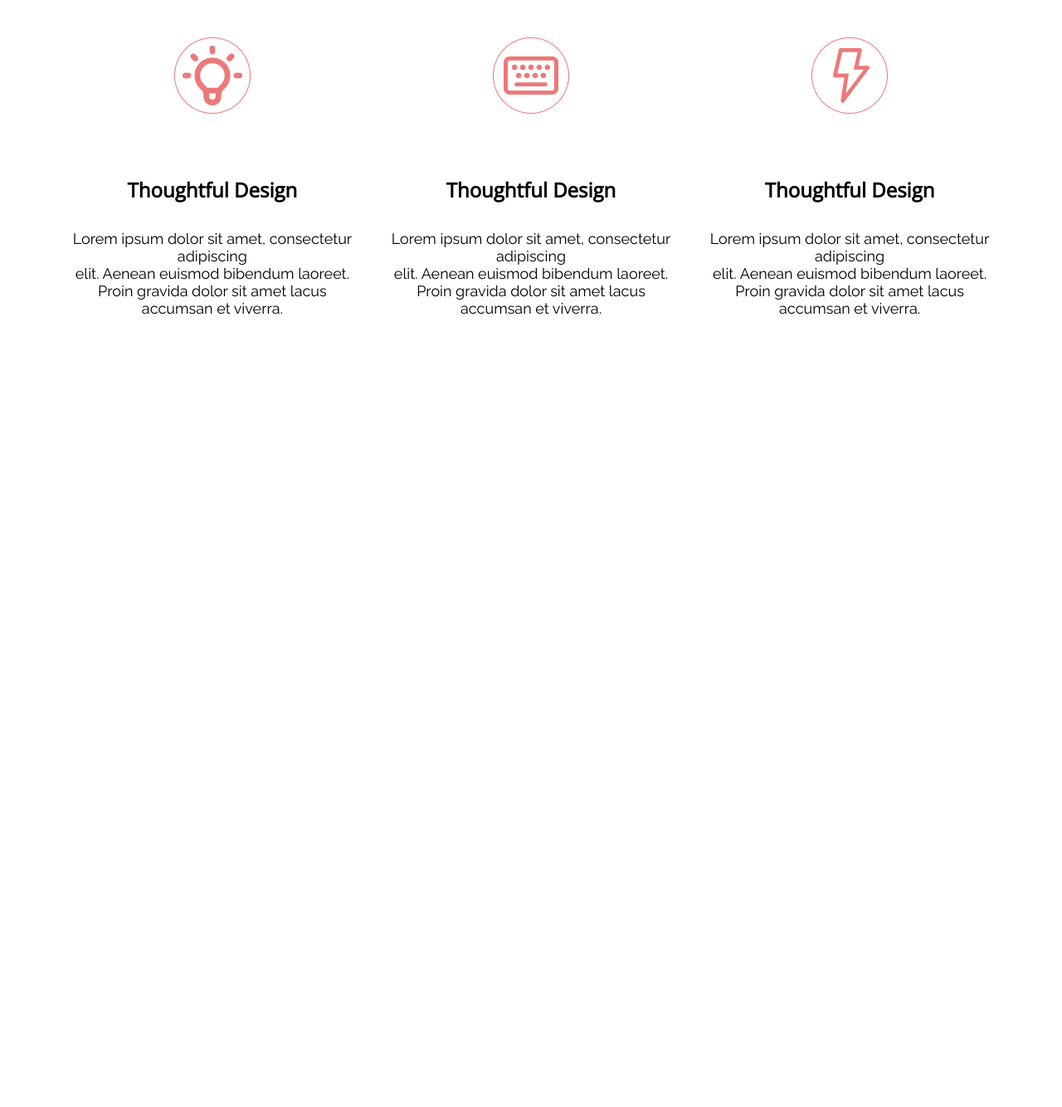
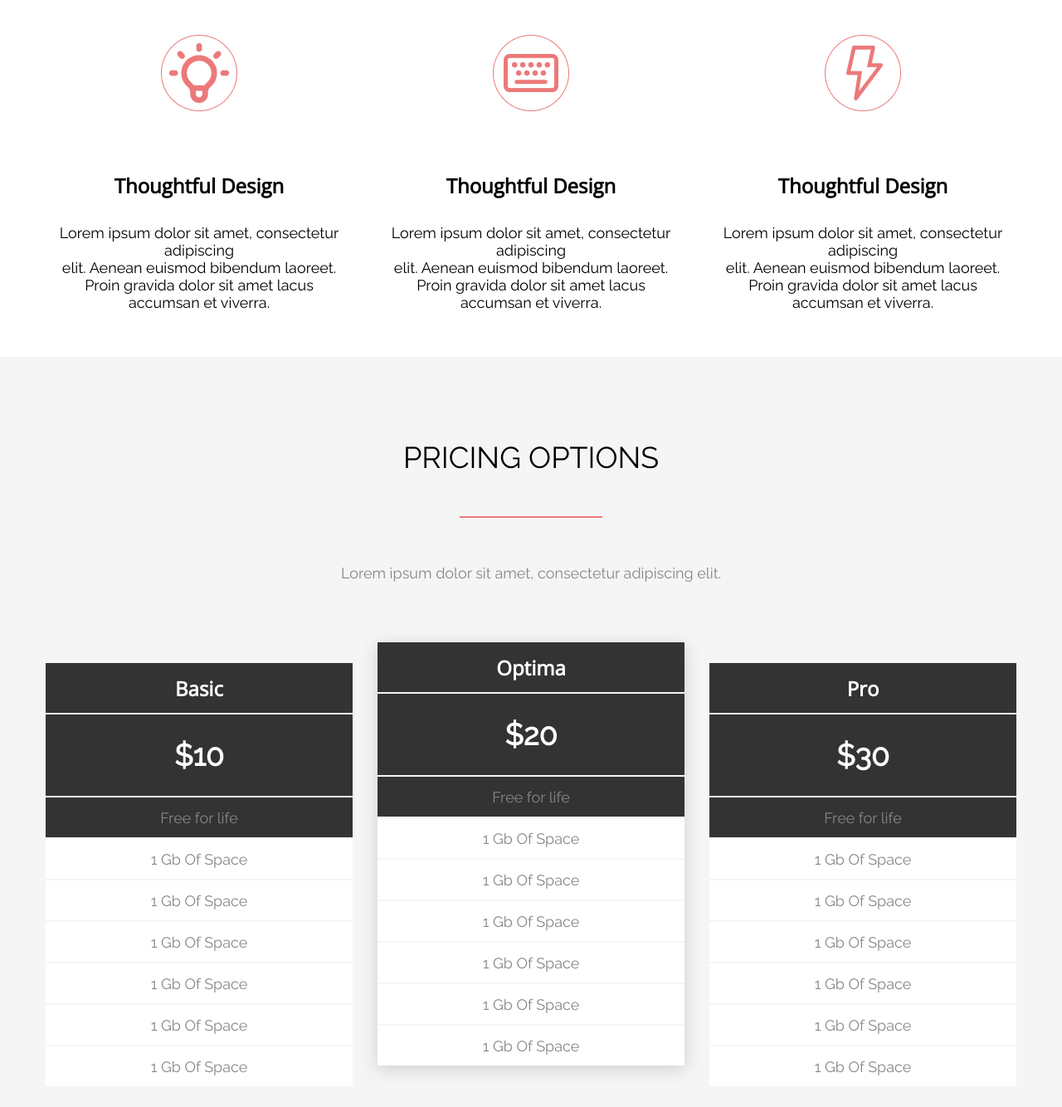
Before and after one commit to KisliyBlin4ik/HomeWork, a plain HTML site: page src/index.html in a window 1280 px wide. Shown: the part 920-2254 px from the top of the page at 83% size. Before the commit the page ends 1340 px from the top, so only its background shows below. Drawn offline with nearby package versions, Linux system fonts and the light colour scheme.

Commit message:
add new block

```diff
--- /dev/null
+++ b/src/css/style.css
@@ -0,0 +1,253 @@
+
+* {
+    margin: 0;
+}
+
+
+/* начало tabs */
+.tabs {
+    font-family: "Open Sans";
+    width: 1170px;
+    margin: auto;
+    padding: 50px 15px 0px;
+}
+
+.tabs .header {
+    padding: 0;
+    display: flex;
+    justify-content: space-between;
+    text-align: center;
+}
+
+.tabs .header span {
+    box-sizing: border-box;
+    font-size: 14px;
+    font-style: normal;
+    font-weight: 400;
+    width: 183px;
+    padding: 10px;
+}
+
+.tabs .header .tab_1 {
+    cursor: pointer;
+    border: 1px solid #C6CBCD;
+    border-bottom: 1px solid white;
+    border-radius: 5px 5px 0 0;
+    width: 201px;
+}
+
+.tabs .header .tab_2, .tab_3 {
+    cursor: pointer;
+    border-bottom: 1px solid #C6CBCD;
+}
+
+.tabs .header .tab_4 {
+    width: 603px;
+    border-bottom: 1px solid #C6CBCD;
+}
+
+.tabs .content {
+    display: flex;
+    border: 1px solid #C6CBCD;
+    border-top: none;
+}
+
+.tabs .text_1 {
+    display: flex;
+    justify-content: space-evenly;
+    flex-direction: column;
+    margin-left: 100px;
+    margin-bottom: 20px;
+}
+
+.tabs h3 {
+    font-style: normal;
+    font-weight: 700;
+    font-size: 30px;
+}
+
+.tabs h5 {
+    font-family: "Raleway";
+    font-style: normal;
+    font-weight: 400;
+    font-size: 18px;
+}
+
+.tabs .button_1 {
+    background-color: #EC7979;
+    border: none;
+    color: white;
+    font-weight: 600;
+    font-size: 18px;
+    width: 270px;
+    height: 58px;
+    cursor: pointer;
+    padding: 0;
+}
+
+.tabs #right {
+    margin-left: 30px;
+}
+/* конец tabs */
+
+
+
+
+
+/* начало about */
+.about {
+    font-family: "Raleway";
+    font-style: normal;
+    text-align: center;
+    width: 1170px;
+    margin: auto;
+    padding: 0 15px;
+    margin-top: 55px;
+    margin-bottom: 55px;
+}
+
+.about header div{
+    border: 1px solid #EC7979;
+    width: 170px;
+    margin: auto;
+}
+
+.about header h5 {
+    color: #86878B;
+    padding: 0;
+    margin-top: 40px;
+    margin-bottom: 71px;
+}
+
+.about section {
+    display: flex;
+    justify-content: space-between;
+    align-items: flex-end;
+}
+
+.about div[class^="box"] {
+    padding: 0;
+    max-width: 370px;
+}
+
+.about h2 {
+    font-size: 36px;
+    font-weight: 400;
+    padding: 50px 0;
+}
+
+.about h4 {
+    font-family: "Open Sans";
+    font-size: 24px;
+    font-weight: 700;
+    margin: 30px 0;
+}
+
+.about h5 {
+    font-size: 18px;
+    font-weight: 400;
+}
+/* Конец about */
+
+
+
+
+
+
+/* Начало price */
+.price {
+    background: #F5F5F5;
+    padding:  50px 0 ;
+}
+
+.container {
+    font-family: "Raleway";
+    font-style: normal;
+    text-align: center;
+    width: 1170px;
+    margin: auto;
+    padding: 0 15px;
+}
+
+.price header div{
+    border: 1px solid #EC7979;
+    width: 170px;
+    margin: auto;
+}
+
+.price header h5 {
+    color: #86878B;
+    padding: 0;
+    margin-top: 40px;
+    margin-bottom: 60px;
+}
+
+.price h2 {
+    font-size: 36px;
+    font-weight: 400;
+    padding: 50px 0;
+}
+
+.price section {
+    display: flex;
+    justify-content: space-between;
+    align-items: flex-end;
+    height: 535px;
+}
+
+.price div[class^="box"] {
+    background: #FFFFFF;
+    box-sizing: border-box;
+    display: flex;
+    flex-direction: column;
+    justify-content: space-evenly;
+    width: 370px;
+    height: 510px;
+}
+
+.price .box_2_shadow {
+    align-self: flex-start;
+    filter: drop-shadow(0px 4px 10px rgba(51, 51, 51, 0.2));
+    margin: 0;
+}
+
+.price h5 {
+    display: flex;
+    align-items: center;
+    justify-content: center;
+    color: #86878B;
+    border-top: 2px solid #F5F5F5;
+    height: 48px;
+    font-size: 18px;
+    font-weight: 400;
+}
+
+.price section .back_black {
+    background: #333333;
+}
+
+.price h4 {
+    display: flex;
+    justify-content: center;
+    align-items: center;
+    font-family: "Open Sans";
+    font-size: 24px;
+    font-weight: 700;
+    height: 60px;
+    background: #333333;
+    color: #FFFFFF;
+
+}
+
+.price h3 {
+    display: flex;
+    justify-content: center;
+    align-items: center;
+    font-size: 36px;
+    font-weight: 700;
+    height: 98px;
+    background: #333333;
+    color: #FFFFFF;
+    border-top: 2px solid #F5F5F5;
+}
+/* конец price */
--- a/src/css/style_about.css
+++ /dev/null
@@ -1,51 +0,0 @@
-
-.about {
-    font-family: "Raleway";
-    font-style: normal;
-    text-align: center;
-    width: 1170px;
-    margin: auto;
-    padding: 0 15px;
-}
-
-.about header div{
-    border: 1px solid #EC7979;
-    width: 170px;
-    margin: auto;
-}
-
-.about header h5 {
-    color: #A4A5A8;
-    padding: 0;
-    margin-top: 40px;
-    margin-bottom: 71px;
-}
-
-.about div[class^="box"] {
-    display: inline-block;
-    margin: 0 5px;
-    padding: 0;
-    text-align: center;
-    max-width: 370px;
-}
-
-.about h2 {
-    font-size: 36px;
-    line-height: 42px;
-    font-weight: 400;
-    margin: 50px 0;
-}
-
-.about h4 {
-    font-family: "Open Sans";
-    font-size: 24px;
-    line-height: 33px;
-    font-weight: 700;
-    margin-bottom: 8;
-}
-
-.about h5 {
-    font-size: 18px;
-    line-height: 21px;
-    font-weight: 400;
-}
--- a/src/css/style_tabs.css
+++ /dev/null
@@ -1,90 +0,0 @@
-.tabs {
-    font-family: "Open Sans";
-    width: 1170px;
-    margin: auto;
-    padding: 50px 15px;
-}
-
-.tabs .header {
-    font-size: 0;
-    text-align: center;
-}
-
-.tabs .header span {
-    display: inline-block;
-    font-size: 14px;
-    font-style: normal;
-    font-weight: 400;
-    line-height: 19px;
-    width: 183px;
-    box-sizing: border-box;
-    padding: 10px;
-}
-
-.tabs .header .tab_1 {
-    cursor: pointer;
-    border: 1px solid #C6CBCD;
-    border-bottom: 1px solid white;
-    border-radius: 5px 5px 0 0;
-    width: 201px;
-}
-
-.tabs .header .tab_2, .tab_3 {
-    cursor: pointer;
-    border-bottom: 1px solid #C6CBCD;
-}
-
-.tabs .header .tab_4 {
-    display: inline-block;
-    width: 603px;
-    border-bottom: 1px solid #C6CBCD;
-}
-
-.tabs .content {
-    border: 1px solid #C6CBCD;
-    border-top: none;
-}
-
-.tabs h3 {
-    text-align: left;
-    font-style: normal;
-    font-weight: 700;
-    font-size: 30px;
-    line-height: 41px;
-    width: 570px;
-    float: left;
-    margin-right: 25px;
-    margin-left: 100px;
-}
-
-.tabs h5 {
-    font-family: "Raleway";
-    font-style: normal;
-    font-weight: 400;
-    font-size: 18px;
-    line-height: 21px;
-    width: 570px;
-    float: left;
-    margin-right: 25px;
-    margin-left: 100px;
-}
-
-.tabs #right {
-    display: -webkit-box;
-    margin-left: auto;
-}
-
-.tabs .button_1 {
-    background-color: #EC7979;
-    border: none;
-    color: white;
-    font-weight: 600;
-    font-size: 18px;
-    line-height: 25px;
-    left: 465px;
-    position: absolute;
-    margin-top: 400px;
-    width: 270px;
-    height: 58px;
-    cursor: pointer;;
-}
--- a/src/index.html
+++ b/src/index.html
@@ -5,19 +5,19 @@
     <meta http-equiv="X-UA-Compatible" content="IE=edge">
     <meta name="viewport" content="width=device-width, initial-scale=1.0">
     <title>Figma</title>
-    <link rel="stylesheet" href="css/style_about.css">
-    <link rel="stylesheet" href="css/style_tabs.css">
+    <link rel="stylesheet" href="css/style.css">
     <link rel="stylesheet" href="https://fonts.googleapis.com/css?family=Raleway|Open+Sans|Poppins">
 </head>
 <body>
-    <div class="tabs">
+    <section class="tabs">
         <div class="header">
             <span class="tab_1">TAB 1</span>
             <span class="tab_2">TAB 2</span>
             <span class="tab_3">TAB 3</span>
             <span class="tab_4"><br></span>
         </div>
-        <div class="content">
+        <main class="content">
+            <article class="text_1">
                 <h3>Tabs with soft transitioning effect.</h3>
                 <h5><br>Lorem ipsum dolor sit amet, consectetur adipiscing elit. Aenean euismod<br>
                 bibendum laoreet. Proin gravida dolor sit amet lacus accumsan et viverra<br>
@@ -26,11 +26,15 @@
 
                 <br>Lorem ipsum dolor sit amet, consectetur adipiscing elit. Aenean euismod<br>
                 bibendum laoreet.</h5>
+
                 <button class="button_1" type="button">Download</button>
-            <img src="images/Tabs/statue.png" id="right" alt="">
 
-            </div>
-        </div>
+            </article>
+
+            <img src="images/Tabs/statue.png" id="right" alt="bee">
+
+            </main>
+        </section>
     </div>
     <div class="about">
         <header>
@@ -38,25 +42,77 @@
             <div></div>
             <h5>Lorem, ipsum dolor sit amet consectetur adipisicing elit.</h5>
         </header>
-
+        <section>
             <div class="box_1">
-            <img src="images/bulb.png" alt="">
+                <img src="images/bulb.png" alt="bee">
                 <h4>Thoughtful Design</h4>
                 <h5>Lorem ipsum dolor sit amet, consectetur adipiscing <br>
-                elit. Aenean euismod bibendum laoreet. Proin gravida  dolor sit amet lacus <br>accumsan et viverra.</h5>
+                    elit. Aenean euismod bibendum laoreet. Proin gravida  dolor sit amet lacus <br>accumsan et viverra.
+                </h5>
             </div>
             <div class="box_2">
-            <img src="images/keyboard.png" alt="">
+                <img src="images/keyboard.png" alt="bee">
                 <h4>Thoughtful Design</h4>
                 <h5>Lorem ipsum dolor sit amet, consectetur adipiscing <br>
-                elit. Aenean euismod bibendum laoreet. Proin gravida  dolor sit amet lacus <br>accumsan et viverra.</h5>
+                    elit. Aenean euismod bibendum laoreet. Proin gravida  dolor sit amet lacus <br>accumsan et viverra.
+                </h5>
             </div>
             <div class="box_3">
-            <img src="images/lightning.png" alt="">
+                <img src="images/lightning.png" alt="bee">
                 <h4>Thoughtful Design</h4>
                 <h5>Lorem ipsum dolor sit amet, consectetur adipiscing <br>
-                elit. Aenean euismod bibendum laoreet. Proin gravida  dolor sit amet lacus <br>accumsan et viverra.</h5>
+                    elit. Aenean euismod bibendum laoreet. Proin gravida  dolor sit amet lacus <br>accumsan et viverra.
+                </h5>
             </div>
+        </section>
+
+    </div>
+
+    <div class="price">
+        <div class="container">
+            <header>
+                <h2>PRICING OPTIONS</h2>
+                <div></div>
+                <h5>Lorem ipsum dolor sit amet, consectetur adipiscing elit.</h5>
+            </header>
+            <section>
+                <div class="box_1">
+                    <span><h4>Basic</h4></span>
+                    <span><h3>$10</h3></span>
+                    <span class="back_black"><h5>Free for life</h5></span>
+                    <span><h5>1 Gb Of Space</h5></span>
+                    <span><h5>1 Gb Of Space</h5></span>
+                    <span><h5>1 Gb Of Space</h5></span>
+                    <span><h5>1 Gb Of Space</h5></span>
+                    <span><h5>1 Gb Of Space</h5></span>
+                    <span><h5>1 Gb Of Space</h5></span>
+
+                </div>
+                 <div class="box_2_shadow">
+                    <span><h4>Optima</h4></span>
+                    <span><h3>$20</h3></span>
+                    <span class="back_black"><h5>Free for life</h5></span>
+                    <span><h5>1 Gb Of Space</h5></span>
+                    <span><h5>1 Gb Of Space</h5></span>
+                    <span><h5>1 Gb Of Space</h5></span>
+                    <span><h5>1 Gb Of Space</h5></span>
+                    <span><h5>1 Gb Of Space</h5></span>
+                    <span><h5>1 Gb Of Space</h5></span>
+                </div>
+                <div class="box_3">
+                    <span><h4>Pro</h4></span>
+                    <span><h3>$30</h3></span>
+                    <span class="back_black"><h5>Free for life</h5></span>
+                    <span><h5>1 Gb Of Space</h5></span>
+                    <span><h5>1 Gb Of Space</h5></span>
+                    <span><h5>1 Gb Of Space</h5></span>
+                    <span><h5>1 Gb Of Space</h5></span>
+                    <span><h5>1 Gb Of Space</h5></span>
+                    <span><h5>1 Gb Of Space</h5></span>
+                </div>
+            </section>
+         </div>
+
     </div>
 </body>
 </html>
```
Lines whose indentation alone changed are shown as unchanged.
